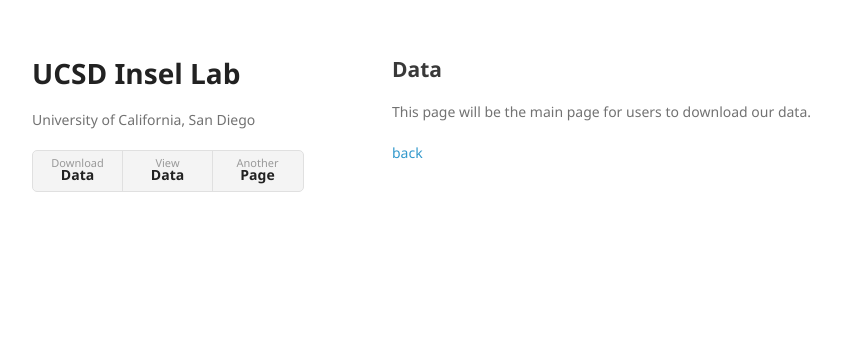
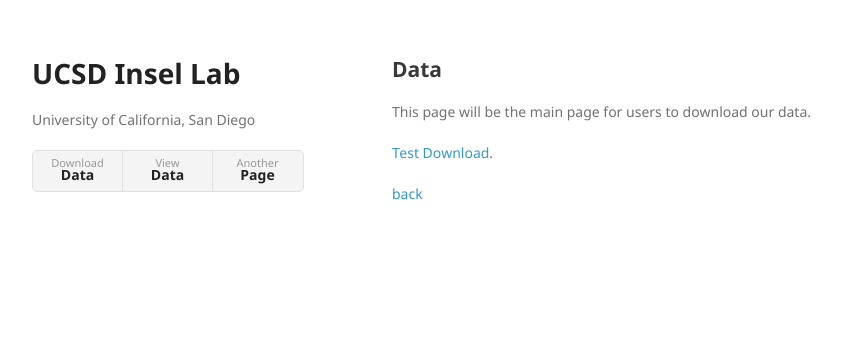
Before and after one commit to insellab/insellab.github.io, a Jekyll site: the page built from data.md, in a window 1280 px wide. Shown: the top 337 px of the page, without its empty margins (178-1019 px from the left). Built offline with Jekyll 4.4.1, drawn with Linux system fonts in a browser that asks for light colours; our own code applies the rules of GitHub Pages for plain Markdown files.

Commit message:
Update data.md

```diff
--- a/data.md
+++ b/data.md
@@ -6,4 +6,7 @@ layout: default
 
 This page will be the main page for users to download our data.
 
+[Test Download](https://drive.google.com/a/ucsd.edu/file/d/0B2LcGihi6iUWNEFhendLNmVHemM/view?usp=sharing).
+
+
 [back](./)
```
